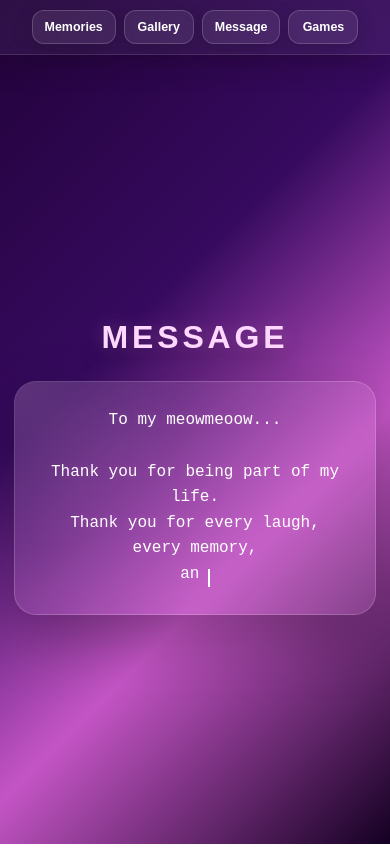
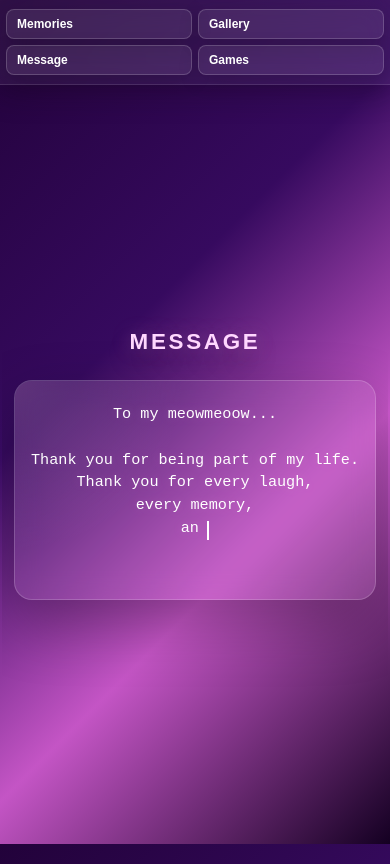
Before and after one commit to yanze04/mymeowmeow, a plain HTML site: page message.html in a window 390 px wide. Drawn offline with Linux system fonts and the light colour scheme.

Commit message:
message.html

```diff
--- a/message.html
+++ b/message.html
@@ -335,69 +335,48 @@
            MOBILE RESPONSIVE
         ========================== */
 
+        @media (max-width: 1024px) {
+            .navbar { padding: 14px 12px; gap: 10px; }
+        }
+
         @media (max-width: 768px) {
+            .navbar { padding: 12px 10px; gap: 9px; flex-wrap: wrap; justify-content: center; }
+            .navbar a {
+                font-size: 0.82rem;
+                padding: 9px 14px;
+                border-radius: 12px;
+            }
+            .container { padding-top: 120px; }
+            body { padding-bottom: 20px; }
+        }
 
-            .navbar {
-
-                padding: 12px 10px;
-
-                gap: 10px;
+        @media (max-width: 600px) {
+            .navbar { padding: 10px 8px; gap: 7px; }
+            .navbar a {
+                font-size: 0.78rem;
+                padding: 8px 12px;
+                border-radius: 10px;
+                flex: 1 1 calc(50% - 7px);
             }
-
-            .container {
-
-                padding-top: 130px;
-            }
+            .container { padding-top: 110px; }
         }
 
         @media (max-width: 480px) {
+            .navbar { padding: 9px 6px; gap: 6px; }
+            .navbar a { font-size: 0.75rem; padding: 7px 10px; border-radius: 8px; flex: 1 1 calc(50% - 6px); }
+            .container { padding: 110px 12px 25px; }
+            .container h1 { font-size: clamp(1.4rem, 2.5vw, 2rem); }
+            .message-box { padding: 22px 16px; border-radius: 18px; }
+            .typewriter { font-size: 0.95rem; line-height: 1.5; }
+        }
 
-            .navbar {
-
-                padding: 10px 8px;
-
-                gap: 8px;
-
-                justify-content: center;
-            }
-
-            .navbar a {
-
-                font-size: 0.78rem;
-
-                padding: 9px 12px;
-
-                border-radius: 12px;
-
-                min-width: 70px;
-
-                text-align: center;
-            }
-
-            .container {
-
-                padding:
-                    120px 14px 30px;
-            }
-
-            .container h1 {
-
-                font-size: 2rem;
-            }
-
-            .message-box {
-
-                padding: 26px 20px;
-
-                border-radius: 22px;
-            }
-
-            .typewriter {
-
-                font-size: 1rem;
-
-                line-height: 1.6;
-            }
+        @media (max-width: 360px) {
+            .navbar { padding: 8px 4px; gap: 4px; }
+            .navbar a { font-size: 0.7rem; padding: 6px 8px; border-radius: 6px; }
+            .container { padding: 100px 10px 20px; }
+            .container h1 { font-size: clamp(1.2rem, 2vw, 1.6rem); }
+            .message-box { padding: 20px 14px; border-radius: 16px; }
+            .typewriter { font-size: 0.9rem; line-height: 1.4; }
         }
 
     </style>
```
